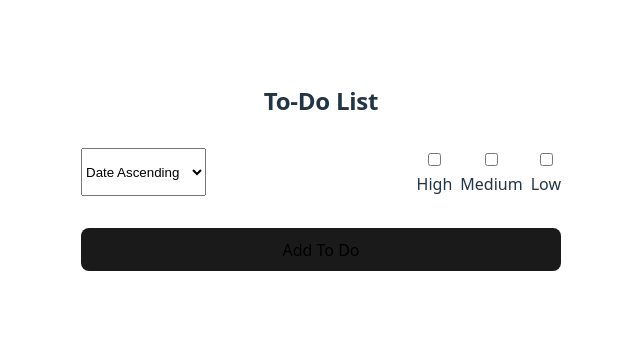
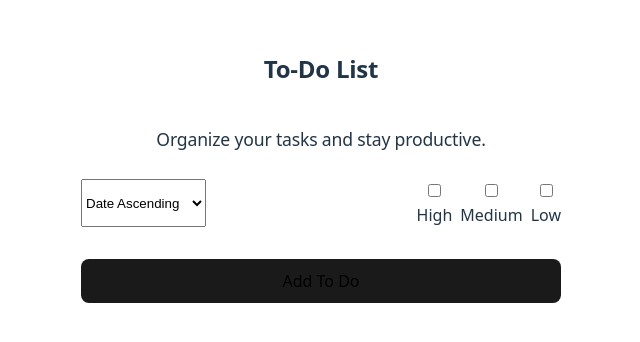
Before and after one commit to Alex761944/react-to-do-app, a React (Vite) app: page / in a window 1280 px wide. Shown: the part 230-572 px from the top of the page, without its empty margins (319-959 px from the left). Built offline with nearby package versions, Linux system fonts and the light colour scheme.

Commit message:
Work in progress

```diff
--- a/src/App.jsx
+++ b/src/App.jsx
@@ -103,8 +103,12 @@ function App() {
 
   return (
     <>
-      <Text as="h1" variant="Heading">
+      <Text as="h1" variant="HeadingLarge">
         To-Do List
+      </Text>
+
+      <Text as="h2" variant="HeadingSmall">
+        Organize your tasks and stay productive.
       </Text>
 
       <div className="Navigation">
--- a/src/components/Text/Text.css
+++ b/src/components/Text/Text.css
@@ -4,10 +4,24 @@
   line-height: 1.5;
 }
 
-.Text--Heading {
+.Text--HeadingLarge {
   font-size: 1.5rem;
   font-weight: 700;
   line-height: 1.3;
+  letter-spacing: -0.01em;
+}
+
+.Text--HeadingMedium {
+  font-size: 1.3rem;
+  font-weight: 600;
+  line-height: 1.1;
+  letter-spacing: -0.01em;
+}
+
+.Text--HeadingSmall {
+  font-size: 1.1rem;
+  font-weight: 500;
+  line-height: 1;
   letter-spacing: -0.01em;
 }
 
@@ -15,6 +29,6 @@
   color: var(--text-color-muted);
 }
 
-.Text--Body-Small {
+.Text--BodySmall {
   font-size: 1rem;
 }
```
